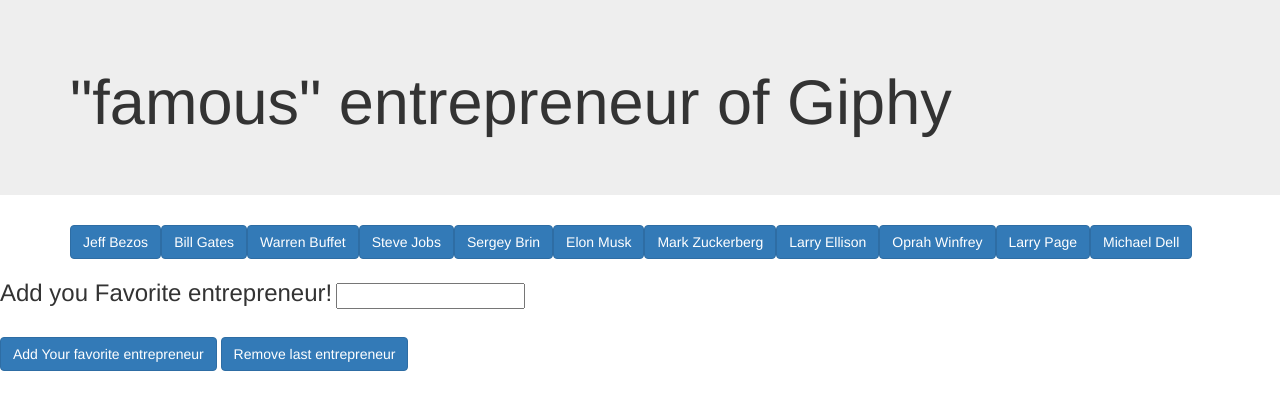
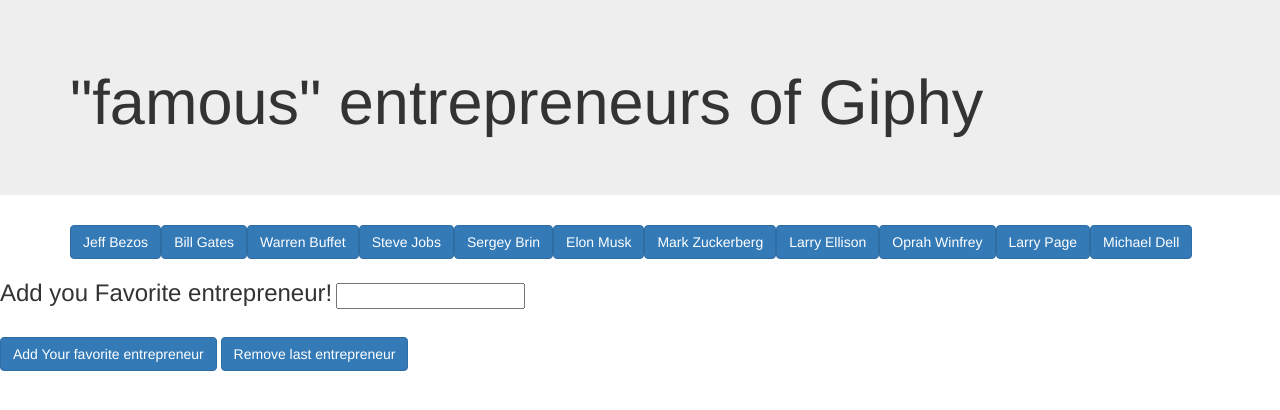
Before and after one commit to Victorien1/GifTastic, a plain HTML site: page index.html in a window 1280 px wide. Drawn offline with nearby package versions, Linux system fonts and the light colour scheme.

Commit message:
Update index.html

```diff
--- a/index.html
+++ b/index.html
@@ -17,7 +17,7 @@
 
     <div class="jumbotron">
         <div class="container">
-            <h1>"famous" entrepreneur of Giphy</h1>
+            <h1>"famous" entrepreneurs of Giphy</h1>
     </div>
     </div>
  <!-- Button -->
```
